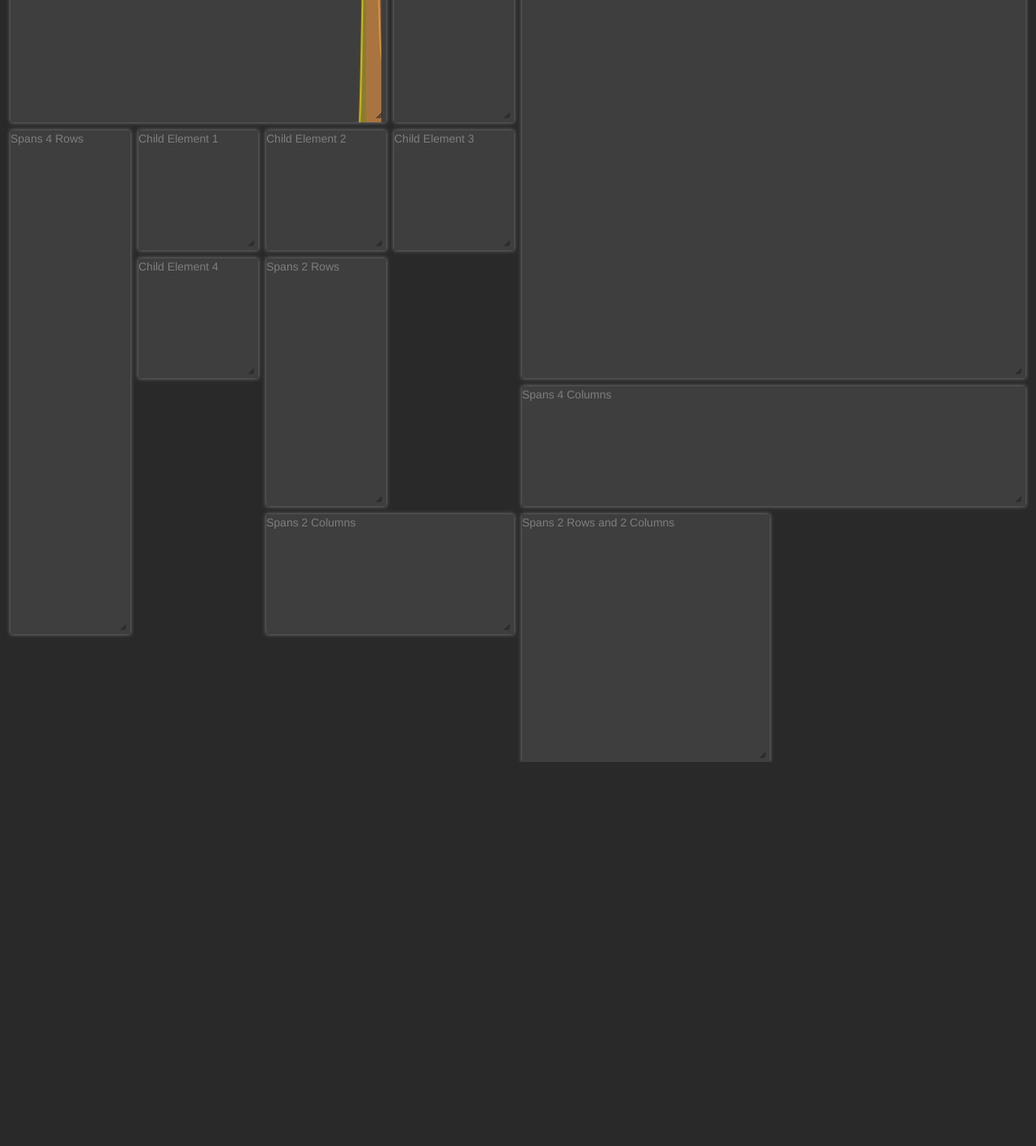
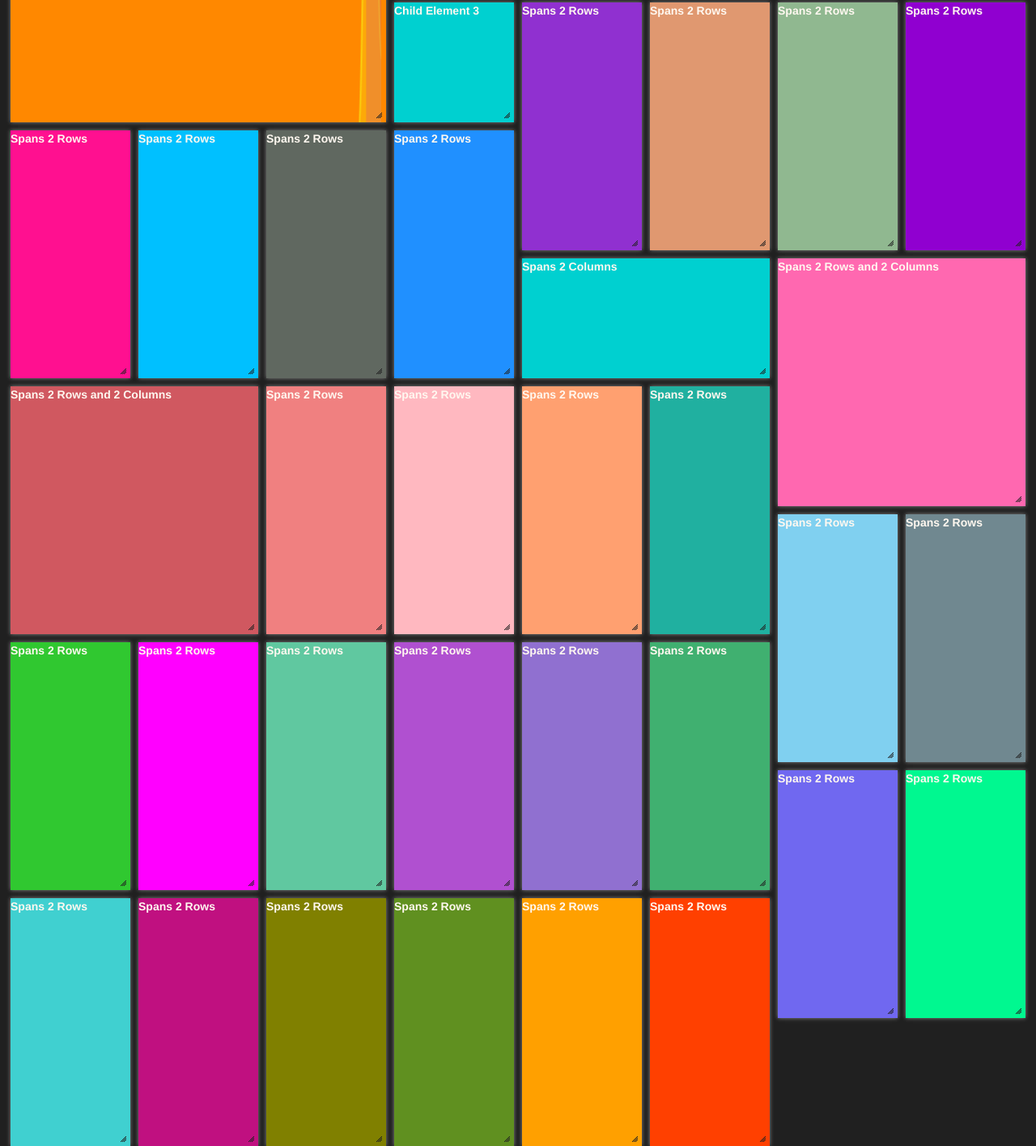
Before and after one commit to maaydin/tahta, a plain HTML site: page public/index.html in a window 1280 px wide. Shown: the part 383-1798 px from the top of the page at 81% size. Before the commit the page ends 1324 px from the top, so only its background shows below. Drawn offline with Linux system fonts and the light colour scheme.

Commit message:
Widget background colors applied

```diff
--- a/public/assets/stylesheets/style.css
+++ b/public/assets/stylesheets/style.css
@@ -4,7 +4,7 @@ html {
 body {
    height: 100%;
    padding: 50px 0 0 0;
-   background-color: #292929;
+   background-color: #202020;
    margin: 0;
 }
 .container {
@@ -18,7 +18,8 @@ body {
    position: absolute;
    margin: 10px;
    margin-left: 0px;
-   color: #7e7e7e;
+   color: #FFF8F0;
+   font-weight: bold;
    box-shadow: 0px 0px 5px #888;
 }
 .container .ss-placeholder-child {
@@ -80,4 +81,42 @@ body {
 .navbar-default .navbar-toggle:hover .icon-bar{
    background-color: #fff;
 }
-.gray {background-color: #3e3e3e;}
+
+.turquoise {background-color: #40E0D0;}
+.darkturquoise {background-color: #00D0D0;}
+.darkorange {background-color: #FF8800;}
+.tomato {background-color: #FF6040;}
+.aqua {background-color: #00FFFF;}
+.coral {background-color: #FF8050;}
+.cornflowerblue {background-color: #6090F0;}
+.darkorchid {background-color: #9030D0;}
+.darksalmon {background-color: #E09870;}
+.darkseagreen {background-color: #90B890;}
+.darkviolet {background-color: #9000D0;}
+.deeppink {background-color: #FF1090;}
+.deepskyblue {background-color: #00C0FF;}
+.dimgray {background-color: #606860;}
+.dodgerblue {background-color: #2090FF;}
+.hotpink {background-color: #FF68B0;}
+.indianred {background-color: #D05860;}
+.lightcoral {background-color: #F08080;}
+.lightpink {background-color: #FFB8C0;}
+.lightsalmon {background-color: #FFA070;}
+.lightseagreen {background-color: #20B0A0;}
+.lightskyblue {background-color: #80D0F0;}
+.lightslategray {background-color: #708890;}
+.limegreen {background-color: #30C830;}
+.magenta {background-color: #FF00FF;}
+.mediumaquamarine {background-color: #60C8A0;}
+.mediumorchid {background-color: #B050D0;}
+.mediumpurple {background-color: #9070D0;}
+.mediumseagreen {background-color: #40B070;}
+.mediumslateblue {background-color: #7068F0;}
+.mediumspringgreen {background-color: #00F890;}
+.mediumturquoise {background-color: #40D0D0;}
+.mediumvioletred {background-color: #C01080;}
+.navy {background-color: #000080;}
+.olive {background-color: #808000;}
+.olivedrab {background-color: #609020;}
+.orange {background-color: #FFA000;}
+.orangered {background-color: #FF4000;}
--- a/public/index.html
+++ b/public/index.html
@@ -34,19 +34,43 @@
      </div>
    </nav>
    <div class="container">
-         <div class="gray" data-ss-colspan="3" data-bc-rowspan="3">Spans 3 Rows and 3 Columns<canvas id="lineChart" width="470" height="470" style="width:100%; height: 100%; display: block; position: absolute;"></canvas></div>
-         <div id="test" class="gray" data-ss-colspan="1" data-bc-rowspan="3">Spans 3 Rows</div>
-         <div class="gray" data-ss-colspan="3" data-bc-rowspan="1">Spans 3 Columns</div>
-         <div class="gray" data-ss-colspan="4" data-bc-rowspan="4">Spans 4 Rows and 4 Columns</div>
-         <div class="gray" data-ss-colspan="1" data-bc-rowspan="4">Spans 4 Rows</div>
-         <div class="gray" data-ss-colspan="4" data-bc-rowspan="1">Spans 4 Columns</div>
-         <div class="gray" data-ss-colspan="1" data-bc-rowspan="1">Child Element 1</div>
-         <div class="gray" data-ss-colspan="1" data-bc-rowspan="1">Child Element 2</div>
-         <div class="gray" data-ss-colspan="1" data-bc-rowspan="1">Child Element 3</div>
-         <div class="gray" data-ss-colspan="1" data-bc-rowspan="1">Child Element 4</div>
-         <div class="gray" data-ss-colspan="1" data-bc-rowspan="2">Spans 2 Rows</div>
-         <div class="gray" data-ss-colspan="2" data-bc-rowspan="1">Spans 2 Columns</div>
-         <div class="gray" data-ss-colspan="2" data-bc-rowspan="2">Spans 2 Rows and 2 Columns</div>
+         <div class="darkorange" data-ss-colspan="3" data-bc-rowspan="3">Spans 3 Rows and 3 Columns<canvas id="lineChart" width="470" height="470" style="width:100%; height: 100%; display: block; position: absolute;"></canvas></div>
+         <div class="tomato" data-ss-colspan="3" data-bc-rowspan="1">Spans 3 Columns</div>
+         <div class="cornflowerblue" data-ss-colspan="4" data-bc-rowspan="1">Spans 4 Columns</div>
+         <div class="coral" data-ss-colspan="1" data-bc-rowspan="1">Child Element 1</div>
+         <div class="turquoise" data-ss-colspan="1" data-bc-rowspan="1">Child Element 2</div>
+         <div class="darkturquoise" data-ss-colspan="1" data-bc-rowspan="1">Child Element 3</div>
+         <div class="darkorchid" data-ss-colspan="1" data-bc-rowspan="2">Spans 2 Rows</div>
+         <div class="darksalmon" data-ss-colspan="1" data-bc-rowspan="2">Spans 2 Rows</div>
+         <div class="darkseagreen" data-ss-colspan="1" data-bc-rowspan="2">Spans 2 Rows</div>
+         <div class="darkviolet" data-ss-colspan="1" data-bc-rowspan="2">Spans 2 Rows</div>
+         <div class="deeppink" data-ss-colspan="1" data-bc-rowspan="2">Spans 2 Rows</div>
+         <div class="deepskyblue" data-ss-colspan="1" data-bc-rowspan="2">Spans 2 Rows</div>
+         <div class="dimgray" data-ss-colspan="1" data-bc-rowspan="2">Spans 2 Rows</div>
+         <div class="dodgerblue" data-ss-colspan="1" data-bc-rowspan="2">Spans 2 Rows</div>
+         <div class="darkturquoise" data-ss-colspan="2" data-bc-rowspan="1">Spans 2 Columns</div>
+         <div class="hotpink" data-ss-colspan="2" data-bc-rowspan="2">Spans 2 Rows and 2 Columns</div>
+         <div class="indianred" data-ss-colspan="2" data-bc-rowspan="2">Spans 2 Rows and 2 Columns</div>
+         <div class="lightcoral" data-ss-colspan="1" data-bc-rowspan="2">Spans 2 Rows</div>
+         <div class="lightpink" data-ss-colspan="1" data-bc-rowspan="2">Spans 2 Rows</div>
+         <div class="lightsalmon" data-ss-colspan="1" data-bc-rowspan="2">Spans 2 Rows</div>
+         <div class="lightseagreen" data-ss-colspan="1" data-bc-rowspan="2">Spans 2 Rows</div>
+         <div class="lightskyblue" data-ss-colspan="1" data-bc-rowspan="2">Spans 2 Rows</div>
+         <div class="lightslategray" data-ss-colspan="1" data-bc-rowspan="2">Spans 2 Rows</div>
+         <div class="limegreen" data-ss-colspan="1" data-bc-rowspan="2">Spans 2 Rows</div>
+         <div class="magenta" data-ss-colspan="1" data-bc-rowspan="2">Spans 2 Rows</div>
+         <div class="mediumaquamarine" data-ss-colspan="1" data-bc-rowspan="2">Spans 2 Rows</div>
+         <div class="mediumorchid" data-ss-colspan="1" data-bc-rowspan="2">Spans 2 Rows</div>
+         <div class="mediumpurple" data-ss-colspan="1" data-bc-rowspan="2">Spans 2 Rows</div>
+         <div class="mediumseagreen" data-ss-colspan="1" data-bc-rowspan="2">Spans 2 Rows</div>
+         <div class="mediumslateblue" data-ss-colspan="1" data-bc-rowspan="2">Spans 2 Rows</div>
+         <div class="mediumspringgreen" data-ss-colspan="1" data-bc-rowspan="2">Spans 2 Rows</div>
+         <div class="mediumturquoise" data-ss-colspan="1" data-bc-rowspan="2">Spans 2 Rows</div>
+         <div class="mediumvioletred" data-ss-colspan="1" data-bc-rowspan="2">Spans 2 Rows</div>
+         <div class="olive" data-ss-colspan="1" data-bc-rowspan="2">Spans 2 Rows</div>
+         <div class="olivedrab" data-ss-colspan="1" data-bc-rowspan="2">Spans 2 Rows</div>
+         <div class="orange" data-ss-colspan="1" data-bc-rowspan="2">Spans 2 Rows</div>
+         <div class="orangered" data-ss-colspan="1" data-bc-rowspan="2">Spans 2 Rows</div>
    </div>
 </body>
 </html>
```
